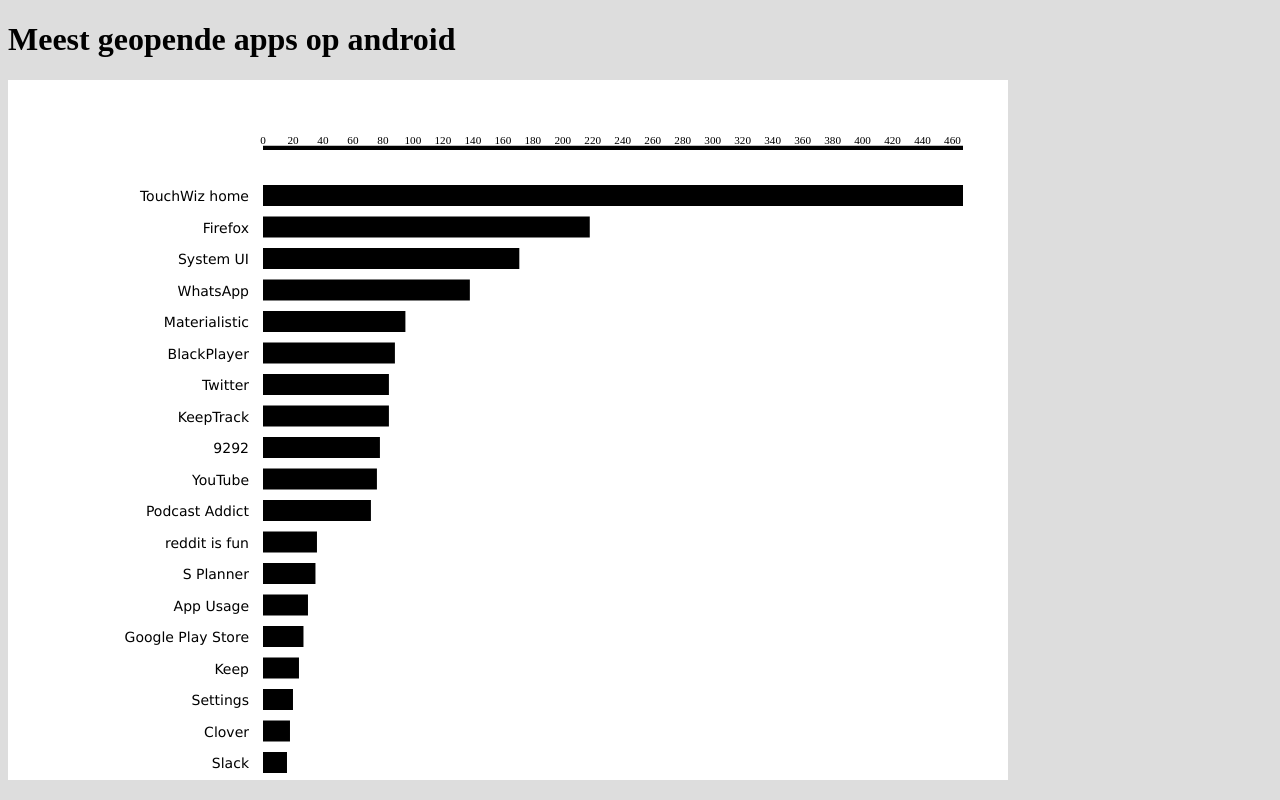
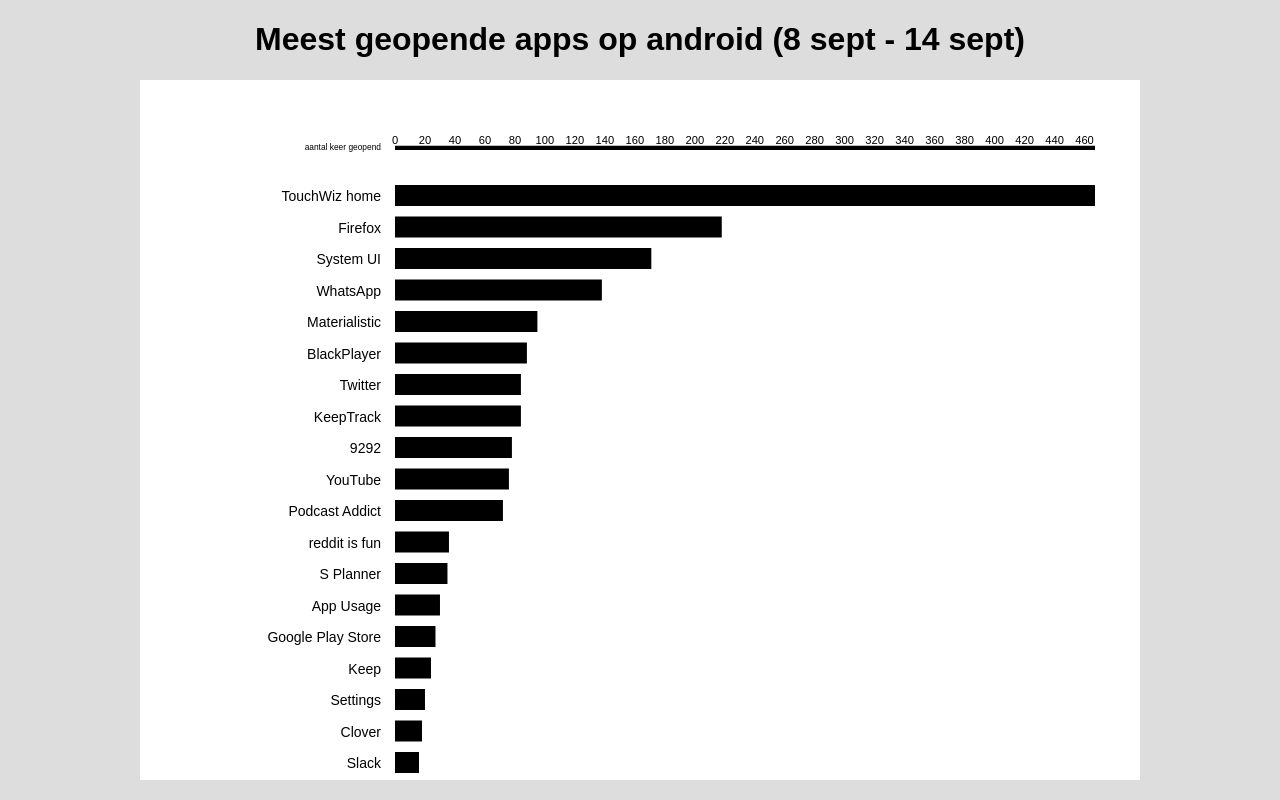
Before and after one commit to morkvd/CMD-V2-FED3-toets1, a website: page src/index.html in a window 1280 px wide. Drawn offline with Linux system fonts and the light colour scheme.

Commit message:
add axis label

```diff
--- a/src/chart-compiled.js
+++ b/src/chart-compiled.js
@@ -22,9 +22,11 @@
     return Object.assign(obj, {
       AccessCount: Number.parseInt(obj.AccessCount, 10)
     });
-  }).sort(function (a, b) {
+  }) // return new obj's where AccessCount are Numbers insead of strings
+  .sort(function (a, b) {
     return b.AccessCount - a.AccessCount;
-  }).slice(0, 19);
+  }) // sort on AccessCount (descending)
+  .slice(0, 19); // select 18 highest values
 
   console.log(sortedData);
 
@@ -50,7 +52,19 @@
     return d.AppName;
   }).attr('y', function (d, i) {
     return i * (options.bar.height + options.bar.padding) + options.chart.paddingY + options.labelNudge;
-  }).attr('x', options.chart.labelRoom - options.chart.paddingX).attr('font-family', 'Verdana').attr('font-size', 20).attr('text-anchor', 'end').attr('width', 400);
+  }).attr('x', options.chart.labelRoom - options.chart.paddingX).attr('font-family', 'Arial').attr('font-size', 20).attr('text-anchor', 'end');
+
+  // chart.selectAll('rect')
+  //   .data(sortedData)
+  //   .append('text')
+  //     .text(d => d.AccessCount)
+  //     .attr('x', 0)
+  //     .attr('y', 0)
+  //     .attr('color', 'white')
+  //     .attr('font-family', 'Arial')
+  //     .attr('font-size', 20);
 
   chart.append("g").attr("class", "axis").attr("transform", 'translate(' + options.chart.labelRoom + ', ' + options.axisPosY + ')').call(xAxis);
+
+  chart.selectAll('.axis').append('text').text('aantal keer geopend').attr('x', -options.chart.paddingX).attr('font-family', 'Arial').attr('font-size', 12).attr('text-anchor', 'end');;
 });
--- a/src/index.html
+++ b/src/index.html
@@ -7,7 +7,7 @@
 </head>
 <body>
 	<header>
-		<h1>Meest geopende apps op android</h1>
+		<h1>Meest geopende apps op android (8 sept - 14 sept)</h1>
 	</header>
 	<main>
 		<svg id="chart" viewBox="0 0 1000 1000"></svg>
--- a/src/style.css
+++ b/src/style.css
@@ -1,6 +1,12 @@
 html {
 	background-color: #DDD;
+	font-family: Arial;
+}
+h1 {
+	text-align: center;
 }
 svg {
 	background-color: #FFF;
+	margin: 0 auto;
+	display: block;
 }
```
Also changed, not shown: src/chart.js (+29 -15 lines).
